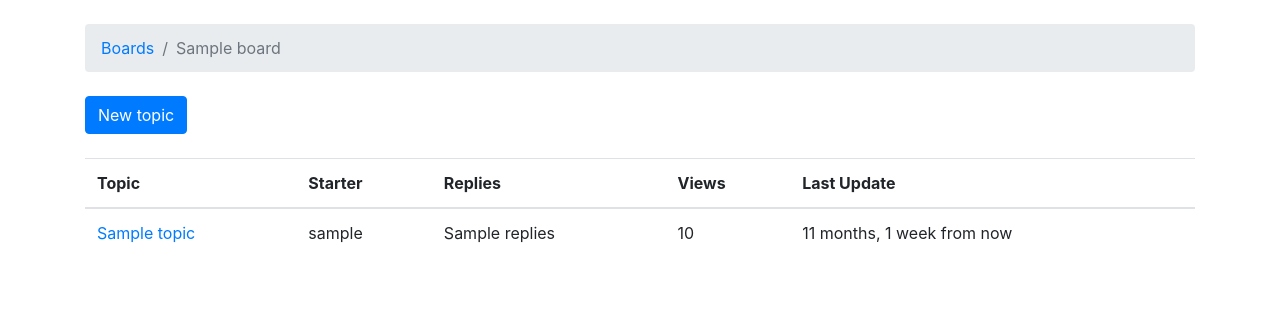
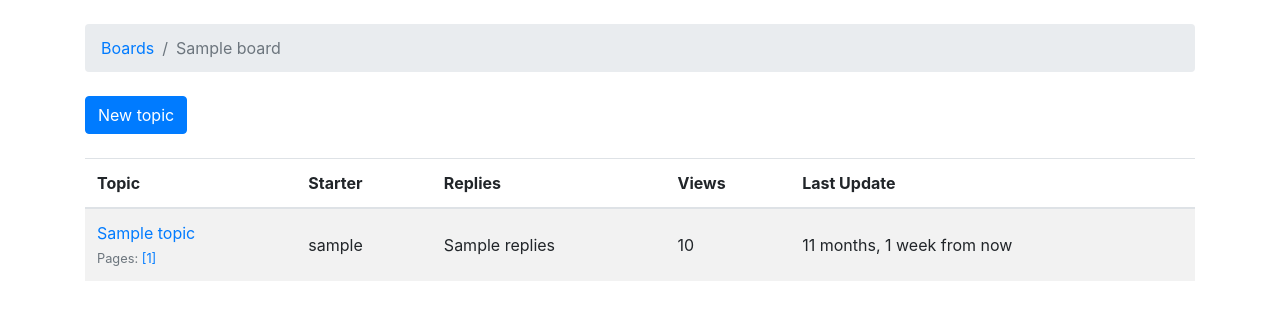
Before and after one commit to Tp98/Django-Boards, a Django app: template myproject/templates/topics.html in a window 1280 px wide. Shown: the part 56-376 px from the top of the page. Run offline with Django 3.2, Linux system fonts and the light colour scheme; the template is opened without the code that fills it: most values are stand-ins (such as "Sample title", 1, 10 or a date in 2020); some libraries are stand-ins or nearby versions; some web fonts are replaced.

Commit message:
final adjustement || end of part 6

```diff
--- a/myproject/templates/includes/pagination.html
+++ b/myproject/templates/includes/pagination.html
@@ -1,6 +1,16 @@
 {% if is_paginated %}
   <nav aria-label="Topics pagination" class="mb-4">
     <ul class="pagination">
+      {% if page_obj.number > 1 %}
+        <li class="page-item">
+          <a class="page-link" href="?page=1">First</a>
+        </li>
+      {% else %}
+        <li class="page-item disabled">
+          <span class="page-link">First</span>
+        </li>
+      {% endif %}
+
       {% if page_obj.has_previous %}
         <li class="page-item">
           <a class="page-link" href="?page={{ page_obj.previous_page_number }}">Previous</a>
@@ -19,7 +29,7 @@
               <span class="sr-only">(current)</span>
             </span>
           </li>
-        {% else %}
+        {% elif page_num > page_obj.number|add:'-3' and page_num < page_obj.number|add:'3' %}
           <li class="page-item">
             <a class="page-link" href="?page={{ page_num }}">{{ page_num }}</a>
           </li>
@@ -35,6 +45,16 @@
           <span class="page-link">Next</span>
         </li>
       {% endif %}
+
+      {% if page_obj.number != paginator.num_pages %}
+        <li class="page-item">
+          <a class="page-link" href="?page={{ paginator.num_pages }}">Last</a>
+        </li>
+      {% else %}
+        <li class="page-item disabled">
+          <span class="page-link">Last</span>
+        </li>
+      {% endif %}
     </ul>
   </nav>
 {% endif %}
--- a/myproject/templates/topic_posts.html
+++ b/myproject/templates/topic_posts.html
@@ -1,6 +1,5 @@
 {% extends 'base.html' %}
 
-{% load static %}
 {% load gravatar %}
 
 {% block title %}{{ topic.subject }}{% endblock %}
@@ -18,7 +17,7 @@
   </div>
 
   {% for post in posts %}
-    <div class="card {% if forloop.last %}mb-4{% else %}mb-2{% endif %} {% if forloop.first %}border-dark{% endif %}">
+    <div id="{{ post.pk }}" class="card {% if forloop.last %}mb-4{% else %}mb-2{% endif %} {% if forloop.first %}border-dark{% endif %}">
       {% if forloop.first %}
         <div class="card-header text-white bg-dark py-2 px-3">{{ topic.subject }}</div>
       {% endif %}
@@ -50,4 +49,7 @@
       </div>
     </div>
   {% endfor %}
+
+  {% include 'includes/pagination.html' %}
+
 {% endblock %}
--- a/myproject/templates/topics.html
+++ b/myproject/templates/topics.html
@@ -1,6 +1,7 @@
 {% extends 'base.html' %}
 
 {% load humanize %}
+
 {% block title %}
   {{ board.name }} - {{ block.super }}
 {% endblock %}
@@ -15,7 +16,7 @@
     <a href="{% url 'new_topic' board.pk %}" class="btn btn-primary">New topic</a>
   </div>
 
-  <table class="table mb-4">
+  <table class="table table-striped mb-4">
     <thead class="thead-inverse">
       <tr>
         <th>Topic</th>
@@ -27,12 +28,26 @@
     </thead>
     <tbody>
       {% for topic in topics %}
+        {% url 'topic_posts' board.pk topic.pk as topic_url %}
         <tr>
-          <td><a href="{% url 'topic_posts' board.pk topic.pk %}">{{ topic.subject }}</a></td>
-          <td>{{ topic.starter.username }}</td>
-          <td>{{ topic.replies }}</td>
-          <td>{{ topic.views }}</td>
-          <td>{{ topic.last_updated|naturaltime}}</td>
+          <td>
+            <p class="mb-0">
+              <a href="{{ topic_url }}">{{ topic.subject }}</a>
+            </p>
+            <small class="text-muted">
+              Pages:
+              {% for i in topic.get_page_range %}
+                <a href="{{ topic_url }}?page={{ i }}">{{ i }}</a>
+              {% endfor %}
+              {% if topic.has_many_pages %}
+              ... <a href="{{ topic_url }}?page={{ topic.get_page_count }}">Last Page</a>
+              {% endif %}
+            </small>
+          </td>
+          <td class="align-middle">{{ topic.starter.username }}</td>
+          <td class="align-middle">{{ topic.replies }}</td>
+          <td class="align-middle">{{ topic.views }}</td>
+          <td class="align-middle">{{ topic.last_updated|naturaltime }}</td>
         </tr>
       {% endfor %}
     </tbody>
```
Also changed, not shown: myproject/boards/models.py (+18 -0 lines), myproject/boards/tests/test_view_reply_topic.py (+7 -0 lines), myproject/boards/views.py (+19 -4 lines), myproject/db.sqlite3 (added).
